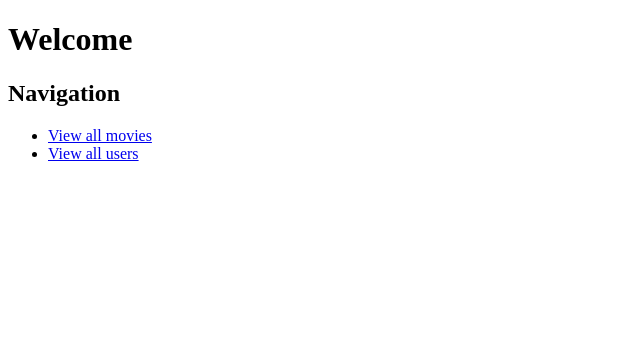
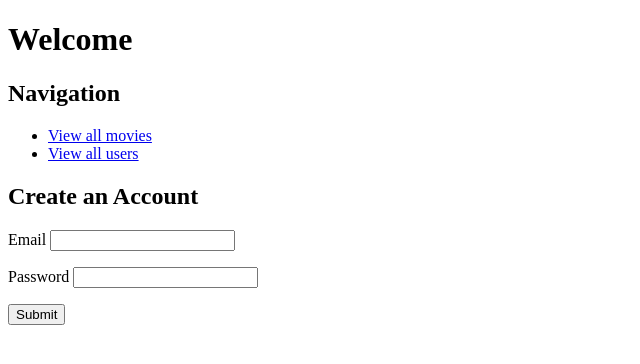
Before and after one commit to SuelenKarbivnychyy/sqlAlchemy, a Flask app: page / in a window 1280 px wide. Shown: the top 364 px of the page, without its empty margins (0-640 px from the left). Run offline with Flask 2, Linux system fonts and the light colour scheme.

Commit message:
Developed a view function to register a user to the application if the user does not have an account yet. Added functionality to base.html to flash feedback message to the user

```diff
--- a/server.py
+++ b/server.py
@@ -53,6 +53,30 @@ def display_user_profile(user_id):
     return render_template("user_profile.html", user=user)
 
 
+@app.route("/users", methods=["POST"])
+def register_user():
+    """Check if user is on database, if it's not, add it to the database."""
+
+    email = request.form.get("email")
+    password = request.form.get("password")
+
+    is_user_in_db = crud.get_user_by_email(email)
+
+    if is_user_in_db:
+        flash("Email already have an acount. Try again.")
+    else:
+        new_user = crud.create_user(email, password)
+
+        db.session.add(new_user)
+        db.session.commit()
+        flash("Account successfully created, you can now login.")
+
+    return redirect("/")
+
+
+
+
+
 
 
 
--- a/templates/base.html
+++ b/templates/base.html
@@ -9,7 +9,14 @@
 
     {% block head %}{% endblock %}
   </head>
+
   <body>
+    {% for msg in get_flashed_messages() %}
+      <p class="flash-msg">
+        {{ msg }}
+      </p>
+    {% endfor %}
+
     {% block body %}{% endblock %}
 
     {% block after_body %}{% endblock %}
--- a/templates/homepage.html
+++ b/templates/homepage.html
@@ -10,4 +10,20 @@
         <li><a href="/movies">View all movies</a></li>
         <li><a href="/all_users">View all users</a></li>
     </ul>
+
+    <h2>Create an Account</h2>
+    <form action="/users" method="POST">
+        <p>
+            Email <input type="text" name="email">
+        </p>
+
+        <p>
+            Password <input type="password" name="password">
+        </p>
+
+        <p>
+            <input type="submit"/>
+        </p>
+    </form>
+
 {% endblock %}
```
Also changed, not shown: crud.py (+13 -1 lines).
